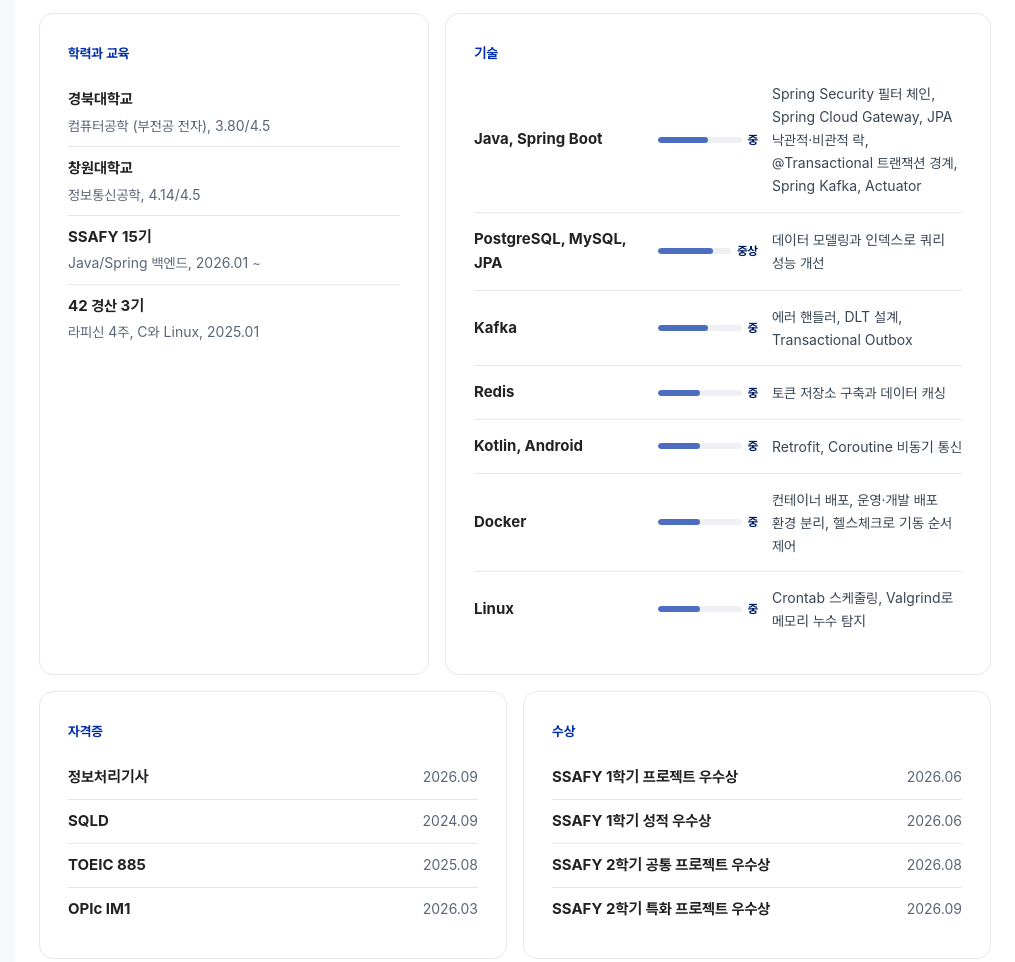
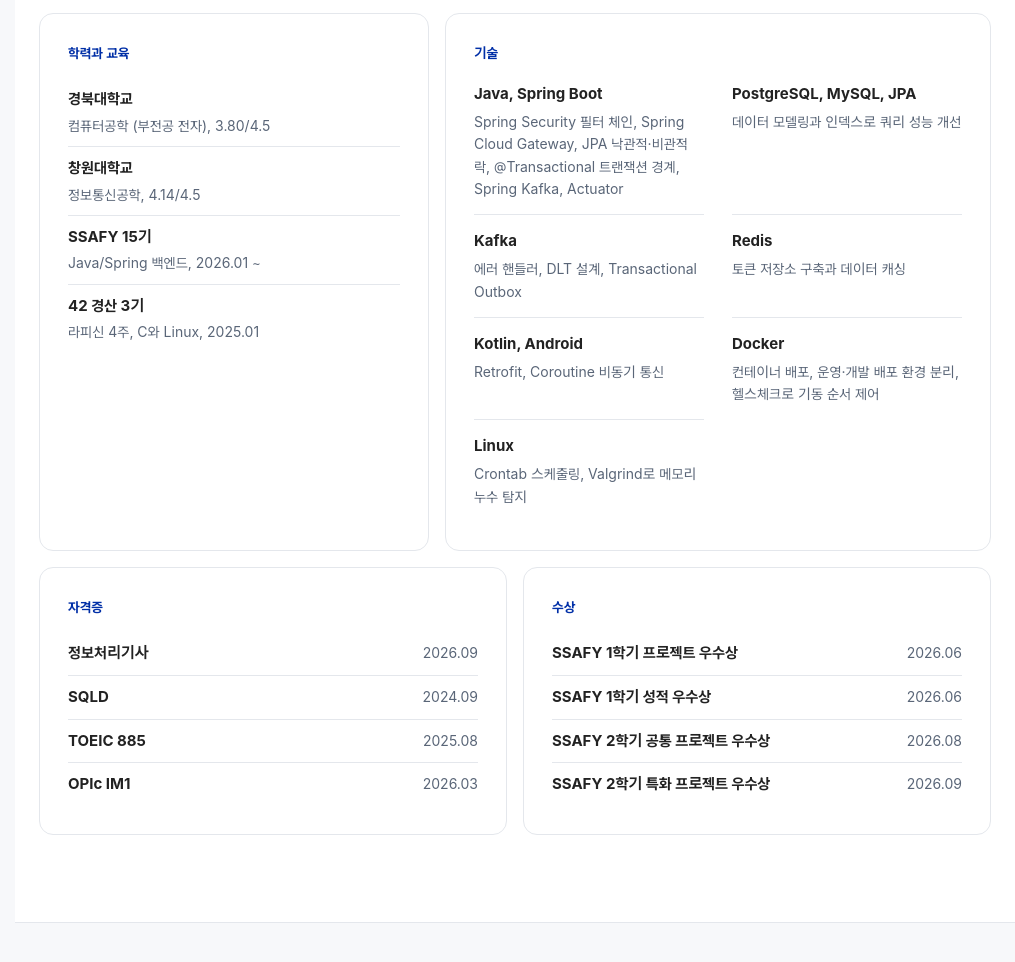
Before and after one commit to cmy397264/cmy397264.github.io, a plain HTML site: page index.html in a window 1280 px wide. Shown: the part 1098-2060 px from the top of the page, without its empty margins (265-1280 px from the left). Drawn offline with Linux system fonts and the light colour scheme; a web font is replaced by a local one.

Commit message:
feat: 기술 숙련도 막대와 등급을 없애고 2열로 배치
Co-Authored-By: Claude Opus 5.5 <noreply@anthropic.com>
Claude-Session: https://claude.ai/code/session_011H6BWfB1rWtFCbRg52w1e3

```diff
--- a/index.html
+++ b/index.html
@@ -229,14 +229,11 @@ section.band-alt .card{box-shadow:none;border:1px solid var(--line)}
 .profile dd{color:var(--mute);text-align:right}
 .skills{padding:28px}
 .skills h4{font-size:13.5px;font-weight:700;letter-spacing:0;color:var(--brand);margin-bottom:4px}
-.sk{display:grid;grid-template-columns:170px 100px 1fr;gap:14px;align-items:center;padding:14px 0;border-top:1px solid var(--line)}
-.sk:first-of-type{border-top:0}
+.sk-grid{display:grid;grid-template-columns:repeat(2,minmax(0,1fr));column-gap:28px}
+.sk{padding:14px 0;border-top:1px solid var(--line)}
+.sk-grid .sk:nth-child(-n+2){border-top:0}
 .sk .nm{font-weight:700;font-size:15px}
-.sk .track{height:6px;background:#EEF0F4;border-radius:3px;overflow:hidden}
-.sk .track i{display:block;height:100%;background:var(--t2);border-radius:3px}
-.sk .track i.top{background:var(--brand)}
-.sk .ds{font-size:14px;color:var(--text)}
-.sk .lv{font-size:12px;font-weight:700;color:var(--brand-deep);margin-left:6px}
+.sk .ds{font-size:14px;color:var(--mute);margin-top:4px;line-height:1.6}
 .skills .note{font-size:12px;color:var(--caption);margin-top:10px}
 
 .timeline{margin-top:16px;padding:28px 28px 20px}
@@ -295,7 +292,8 @@ footer{padding:64px 0 48px;font-size:13px;color:var(--caption);text-align:center
         .p-meta{grid-template-columns:1fr 1fr}
   .p-role,.about,.twin{grid-template-columns:1fr}
   .shots.four{grid-template-columns:1fr 1fr}
-  .sk{grid-template-columns:1fr;gap:6px}
+  .sk-grid{grid-template-columns:1fr}
+  .sk-grid .sk:nth-child(2){border-top:1px solid var(--line)}
   .p-links .chips{margin-left:0;width:100%}
 }
 @media (max-width:560px){
@@ -1418,13 +1416,15 @@ footer{padding:64px 0 48px;font-size:13px;color:var(--caption);text-align:center
       </div>
       <div class="card skills">
         <h4>기술</h4>
-        <div class="sk"><div class="nm">Java, Spring Boot</div><div style="display:flex;align-items:center"><div class="track" style="flex:1"><i style="width:60%"></i></div><span class="lv">중</span></div><div class="ds">Spring Security 필터 체인, Spring Cloud Gateway, JPA 낙관적·비관적 락, @Transactional 트랜잭션 경계, Spring Kafka, Actuator</div></div>
-        <div class="sk"><div class="nm">PostgreSQL, MySQL, JPA</div><div style="display:flex;align-items:center"><div class="track" style="flex:1"><i style="width:75%"></i></div><span class="lv">중상</span></div><div class="ds">데이터 모델링과 인덱스로 쿼리 성능 개선</div></div>
-        <div class="sk"><div class="nm">Kafka</div><div style="display:flex;align-items:center"><div class="track" style="flex:1"><i style="width:60%"></i></div><span class="lv">중</span></div><div class="ds">에러 핸들러, DLT 설계, Transactional Outbox</div></div>
-        <div class="sk"><div class="nm">Redis</div><div style="display:flex;align-items:center"><div class="track" style="flex:1"><i style="width:50%"></i></div><span class="lv">중</span></div><div class="ds">토큰 저장소 구축과 데이터 캐싱</div></div>
-        <div class="sk"><div class="nm">Kotlin, Android</div><div style="display:flex;align-items:center"><div class="track" style="flex:1"><i style="width:50%"></i></div><span class="lv">중</span></div><div class="ds">Retrofit, Coroutine 비동기 통신</div></div>
-        <div class="sk"><div class="nm">Docker</div><div style="display:flex;align-items:center"><div class="track" style="flex:1"><i style="width:50%"></i></div><span class="lv">중</span></div><div class="ds">컨테이너 배포, 운영·개발 배포 환경 분리, 헬스체크로 기동 순서 제어</div></div>
-        <div class="sk"><div class="nm">Linux</div><div style="display:flex;align-items:center"><div class="track" style="flex:1"><i style="width:50%"></i></div><span class="lv">중</span></div><div class="ds">Crontab 스케줄링, Valgrind로 메모리 누수 탐지</div></div>
+        <div class="sk-grid">
+          <div class="sk"><div class="nm">Java, Spring Boot</div><div class="ds">Spring Security 필터 체인, Spring Cloud Gateway, JPA 낙관적·비관적 락, @Transactional 트랜잭션 경계, Spring Kafka, Actuator</div></div>
+          <div class="sk"><div class="nm">PostgreSQL, MySQL, JPA</div><div class="ds">데이터 모델링과 인덱스로 쿼리 성능 개선</div></div>
+          <div class="sk"><div class="nm">Kafka</div><div class="ds">에러 핸들러, DLT 설계, Transactional Outbox</div></div>
+          <div class="sk"><div class="nm">Redis</div><div class="ds">토큰 저장소 구축과 데이터 캐싱</div></div>
+          <div class="sk"><div class="nm">Kotlin, Android</div><div class="ds">Retrofit, Coroutine 비동기 통신</div></div>
+          <div class="sk"><div class="nm">Docker</div><div class="ds">컨테이너 배포, 운영·개발 배포 환경 분리, 헬스체크로 기동 순서 제어</div></div>
+          <div class="sk"><div class="nm">Linux</div><div class="ds">Crontab 스케줄링, Valgrind로 메모리 누수 탐지</div></div>
+        </div>
       </div>
     </div>
 
```
